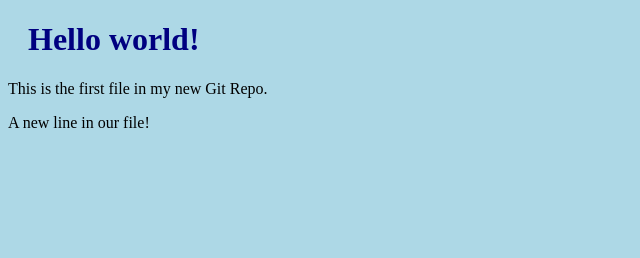
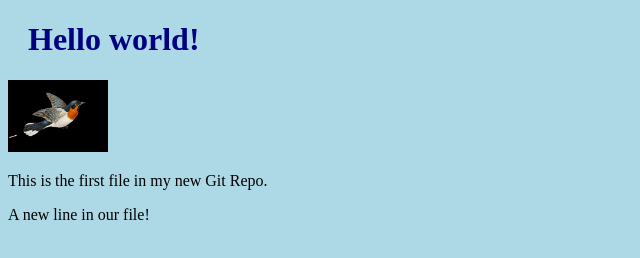
Before and after one commit to JoanneDitta/projetTest, a plain HTML site: page index.html in a window 1280 px wide. Shown: the whole page, without its empty margins (0-640 px from the left). Drawn offline with Linux system fonts and the light colour scheme.

Commit message:
add bird image to folder

```diff
--- a/index.html
+++ b/index.html
@@ -7,6 +7,7 @@
 <body>
 
 <h1>Hello world!</h1>
+<div><img src="oiseaux.png" alt="imgBird" style="max-width: 100px;"></div>
 <p>This is the first file in my new Git Repo.</p>
 <p>A new line in our file!</p>
 
```
Also changed, not shown: oiseaux.png (added).
